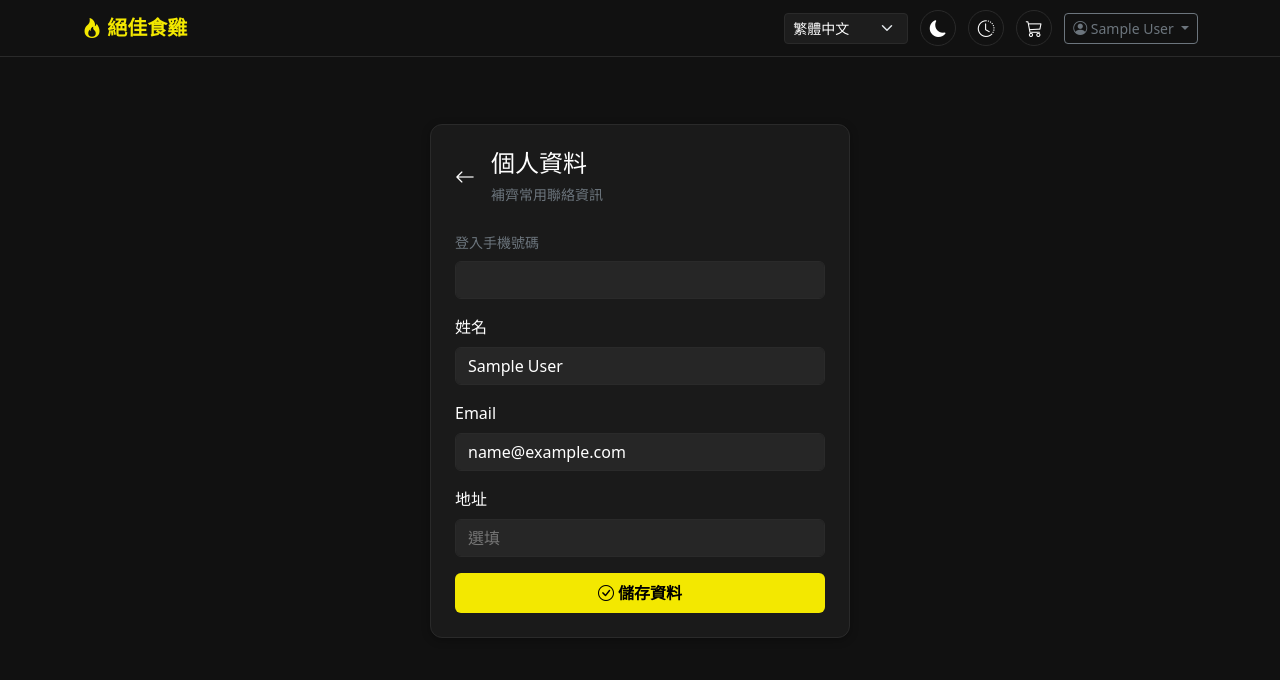
After one commit to 11346063/DBapp-order_system, a Django app: page /profile/ in a window 1280 px wide. The commit adds this page. Shown: the top 680 px of the page. Run offline with Django 5.2, Linux system fonts and the light colour scheme; the visitor is signed in with stand-in values (Sample User, id 1); data comes from the database, SQL or seed files in the repository; data that the repository does not hold is empty; parts of the project's set-up code (start-up, migrations or seed data) failed here and were passed over.

Commit message:
feat: 新增顧客個人資料補填頁

```diff
--- /dev/null
+++ b/web_app/forms/profile_form.py
@@ -0,0 +1,48 @@
+from django import forms
+from django.utils.translation import gettext_lazy as _
+
+from web_app.models import User
+
+
+class ProfileForm(forms.ModelForm):
+    email = forms.EmailField(
+        label="Email",
+        required=False,
+        error_messages={"invalid": _("請輸入有效的 Email 格式")},
+        widget=forms.EmailInput(
+            attrs={
+                "class": "form-control",
+                "placeholder": _("選填"),
+                "autocomplete": "email",
+            }
+        ),
+    )
+
+    class Meta:
+        model = User
+        fields = ["name", "email", "address"]
+        labels = {
+            "name": _("姓名"),
+            "email": "Email",
+            "address": _("地址"),
+        }
+        widgets = {
+            "name": forms.TextInput(
+                attrs={
+                    "class": "form-control",
+                    "placeholder": _("請輸入姓名"),
+                    "autocomplete": "name",
+                }
+            ),
+            "address": forms.TextInput(
+                attrs={
+                    "class": "form-control",
+                    "placeholder": _("選填"),
+                    "autocomplete": "street-address",
+                }
+            ),
+        }
+
+    def clean_name(self):
+        name = self.cleaned_data.get("name", "").strip()
+        return name or _("顧客")
--- a/web_app/templates/includes/bottom_nav.html
+++ b/web_app/templates/includes/bottom_nav.html
@@ -67,6 +67,9 @@
     </div>
     <div class="offcanvas-body">
         {% if user.identity != 'A' and user.identity != 'E' %}
+        <a href="{% url 'web_app:profile' %}" class="d-block py-2 text-decoration-none" style="color: var(--text-primary);">
+            <i class="bi bi-person-lines-fill me-2"></i>{% trans "個人資料" %}
+        </a>
         <a href="{% url 'web_app:order_history' %}" class="d-block py-2 text-decoration-none" style="color: var(--text-primary);">
             <i class="bi bi-clock-history me-2"></i>{% trans "歷史訂單" %}
         </a>
--- a/web_app/templates/includes/navbar.html
+++ b/web_app/templates/includes/navbar.html
@@ -49,6 +49,7 @@
                 </button>
                 <ul class="dropdown-menu dropdown-menu-end">
                     {% if user.identity != 'A' and user.identity != 'E' %}
+                    <li><a class="dropdown-item" href="{% url 'web_app:profile' %}"><i class="bi bi-person-lines-fill"></i> {% trans "個人資料" %}</a></li>
                     <li><a class="dropdown-item" href="{% url 'web_app:order_history' %}"><i class="bi bi-clock-history"></i> {% trans "歷史訂單" %}</a></li>
                     {% endif %}
                     {% if user.identity == 'A' or user.identity == 'E' %}
--- /dev/null
+++ b/web_app/templates/profile.html
@@ -0,0 +1,42 @@
+{% extends 'base.html' %}
+{% load static i18n %}
+
+{% block title %}{% trans "個人資料" %} — 絕佳食雞{% endblock %}
+
+{% block extra_css %}
+<link rel="stylesheet" href="{% static 'css/auth.css' %}">
+{% endblock %}
+
+{% block content %}
+<div class="auth-wrapper">
+    <div class="card card-dark auth-card">
+        <div class="card-body p-4">
+            <div class="d-flex align-items-center mb-4">
+                <a href="{% url 'web_app:home' %}" class="me-3" style="color: var(--text-primary); text-decoration: none;">
+                    <i class="bi bi-arrow-left fs-5"></i>
+                </a>
+                <div>
+                    <h4 class="text-white mb-1">{% trans "個人資料" %}</h4>
+                    <small class="text-secondary">{% trans "補齊常用聯絡資訊" %}</small>
+                </div>
+            </div>
+
+            <div class="mb-3">
+                <label class="form-label text-secondary small">{% trans "登入手機號碼" %}</label>
+                <input class="form-control" value="{{ user.phone_number|default:user.account }}" disabled>
+            </div>
+
+            <form method="POST">
+                {% csrf_token %}
+                {% for field in form %}
+                {% include 'includes/components/form_field.html' with field=field error_mode='first' %}
+                {% endfor %}
+
+                <button type="submit" class="btn btn-yellow w-100 py-2 fw-bold">
+                    <i class="bi bi-check-circle"></i> {% trans "儲存資料" %}
+                </button>
+            </form>
+        </div>
+    </div>
+</div>
+{% endblock %}
--- a/web_app/urls.py
+++ b/web_app/urls.py
@@ -10,6 +10,7 @@ from web_app.views.cart import cart_view
 from web_app.views.home import assisted_ordering_view, home_view
 from web_app.views.order_history import order_history_view
 from web_app.views.payment import order_submit, payment_view
+from web_app.views.profile import profile_view
 from web_app.views.staff import account_management, staff_order_list, staff_report
 from web_app.views.type.type_views import typeCreate
 
@@ -26,6 +27,7 @@ urlpatterns = [
     path("order/submit/", order_submit, name="order_submit"),
     # 訂單歷史
     path("orders/", order_history_view, name="order_history"),
+    path("profile/", profile_view, name="profile"),
     # 身份認證
     path("login/", login_view, name="login"),
     path("register/", register_view, name="register"),
--- /dev/null
+++ b/web_app/views/profile.py
@@ -0,0 +1,23 @@
+from django.contrib import messages
+from django.contrib.auth.decorators import login_required
+from django.shortcuts import redirect, render
+from django.utils.translation import gettext as _
+
+from web_app.forms.profile_form import ProfileForm
+from web_app.models import Identity
+
+
+@login_required
+def profile_view(request):
+    if request.user.identity in (Identity.ADMIN, Identity.EMPLOYEE):
+        return redirect("web_app:staff_orders")
+
+    form = ProfileForm(instance=request.user)
+    if request.method == "POST":
+        form = ProfileForm(request.POST, instance=request.user)
+        if form.is_valid():
+            form.save()
+            messages.success(request, _("個人資料已更新"))
+            return redirect("web_app:profile")
+
+    return render(request, "profile.html", {"form": form})
```
Also changed, not shown: web_app/tests/test_navigation_messages.py (+1 -0 lines), web_app/tests/test_profile.py (added, +85 -0 lines).
